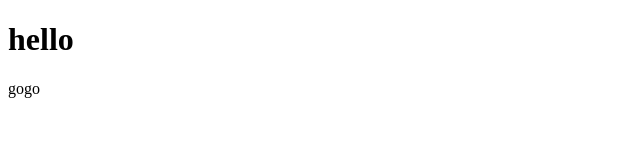
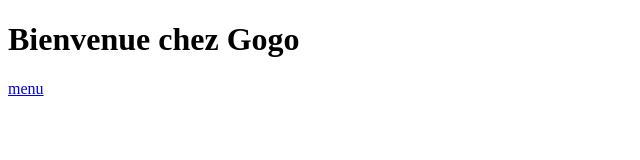
Before and after one commit to melanielaporal/melanielaporal.github.io, a plain HTML site: page index.html in a window 1280 px wide. Shown: the whole page, without its empty margins (0-640 px from the left). Drawn offline with Linux system fonts and the light colour scheme.

Commit message:
modif html

```diff
--- a/index.html
+++ b/index.html
@@ -7,7 +7,14 @@
     <title>Document</title>
 </head>
 <body>
-    <h1>hello</h1>
-    <p>gogo</p>
+    <header>
+        <h1>Bienvenue chez Gogo</h1>
+    </header>
+
+    <nav>
+        <a href="#" title="menu">
+            <p>menu</p>
+        </a>
+    </nav>
 </body>
 </html>
```
